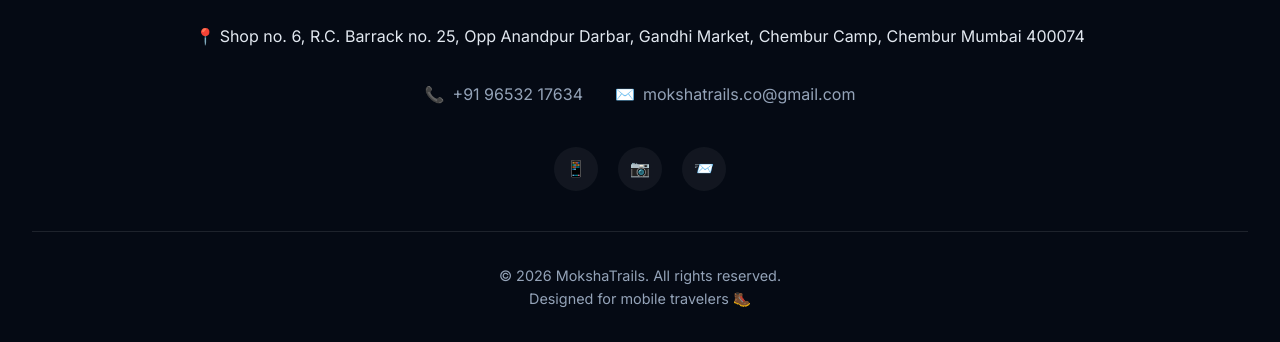
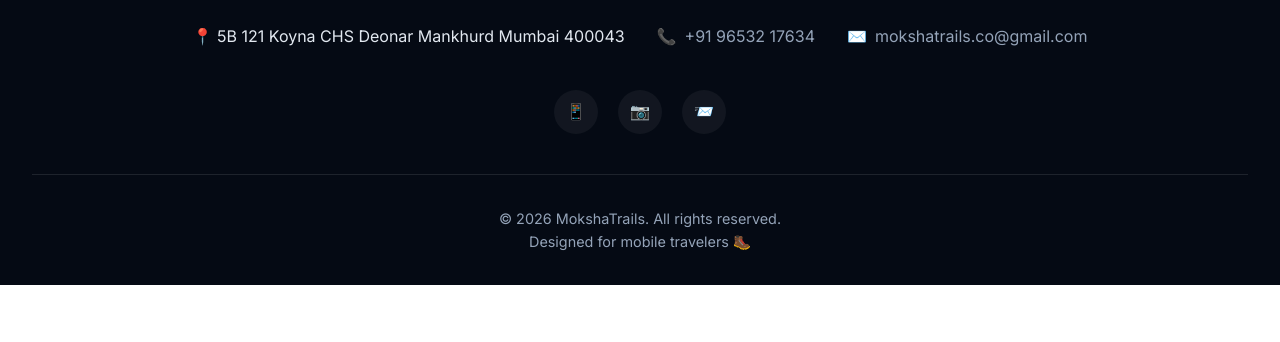
Before and after one commit to travelmoksha1-svg/mokshatrails, a plain HTML site: page index.html in a window 1280 px wide. Shown: the part 8724-9066 px from the top of the page. After the commit the page ends 9009 px from the top, so only its background shows below. Drawn offline with Linux system fonts and the light colour scheme.

Commit message:
index.html

```diff
--- a/index.html
+++ b/index.html
@@ -630,7 +630,7 @@
                 <div class="footer-contact">
                     <div class="address">
                         <span>📍</span>
-                        <span>Shop no. 6, R.C. Barrack no. 25, Opp Anandpur Darbar, Gandhi Market, Chembur Camp, Chembur Mumbai 400074</span>
+                        <span>5B 121 Koyna CHS Deonar Mankhurd Mumbai 400043</span>
                     </div>
                     <div style="display: flex; gap: var(--space-lg); justify-content: center; flex-wrap: wrap;">
                         <a href="tel:+919653217634" class="footer-link">
```
